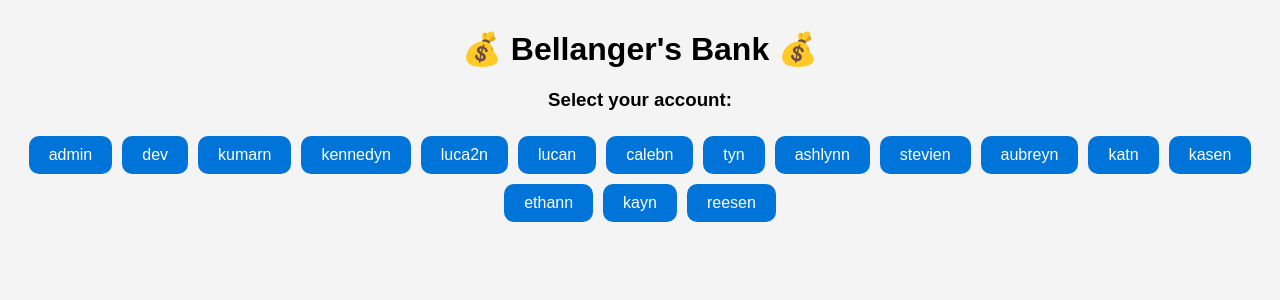
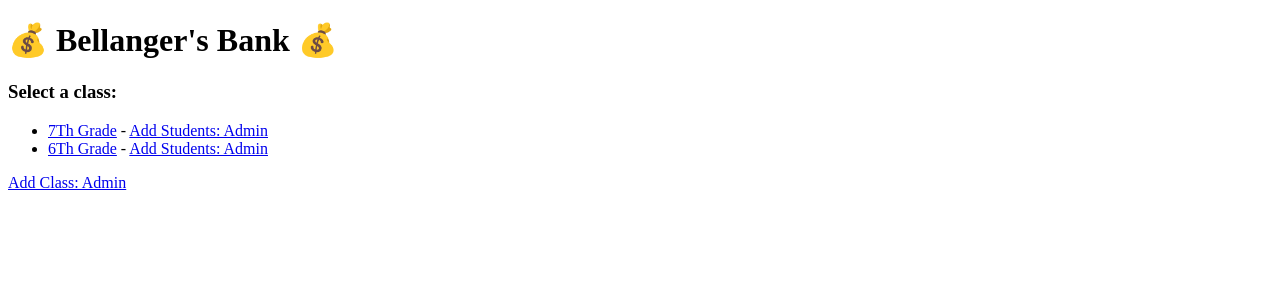
Before and after one commit to luca-anthony/BellangerBank, a Flask app: page / in a window 1280 px wide. Shown: the top 300 px of the page. Run offline with Flask 3, Linux system fonts and the light colour scheme.

Commit message:
Added multi-class support and admin class management

```diff
--- a/app.py
+++ b/app.py
@@ -3,13 +3,13 @@ from flask import Flask, render_template, request, redirect, url_for, session, f
 from datetime import datetime, timedelta
 from markupsafe import escape
 from zoneinfo import ZoneInfo
-import os
+import os, io, zipfile
 
 app = Flask(__name__)
 app.secret_key = "change_this_secret"
 
 # --- Interest rate ---
-DEFAULT_INTEREST_RATE = 0.05  # 5% per week
+DEFAULT_INTEREST_RATE = 0.05
 
 # --- Timezone ---
 CENTRAL_TZ = ZoneInfo("America/Chicago")
@@ -22,83 +22,113 @@ if os.path.exists(USERS_FILE):
     with open(USERS_FILE, "r") as f:
         USERS = json.load(f)
 else:
-    USERS = {
-        "admin": {"password": "ADMIN829381", "role": "admin"},
-        "dev": {"password": "luca09182", "role": "developer"}
-        # add other students here or via users.json
-    }
+    USERS = {"users": {"admin": {"password": "ADMIN829381", "role": "admin"}, "dev": {"password": "luca09182", "role": "developer"}}, "classes": {}}
 
-# --- Save users helper ---
+# --- Save helper ---
 def save_users():
     with open(USERS_FILE, "w") as f:
         json.dump(USERS, f, indent=4, default=str)
 
 # --- Routes ---
 
+# Home: pick class
 @app.route('/')
 def index():
-    return render_template("index.html", users=USERS)
+    return render_template("index.html", classes=USERS.get("classes", {}))
 
-@app.route('/user/<username>')
-def user_password_page(username):
+# Select student within a class
+@app.route('/class/<class_name>')
+def class_select(class_name):
+    class_name = escape(class_name)
+    if class_name not in USERS.get("classes", {}):
+        flash("Unknown class.")
+        return redirect(url_for('index'))
+    students = USERS["classes"][class_name]["students"]
+    return render_template("class_select.html", class_name=class_name, students=students)
+
+# Password page
+@app.route('/user/<class_name>/<username>')
+def user_password_page(class_name, username):
+    class_name = escape(class_name)
     username = escape(username)
-    if username not in USERS:
-        flash("Unknown user.")
+    if class_name not in USERS["classes"] or username not in USERS["classes"][class_name]["students"]:
+        flash("Unknown student.")
         return redirect(url_for('index'))
-    return render_template("password.html", username=username)
+    return render_template("password.html", username=username, class_name=class_name)
 
-@app.route('/auth/<username>', methods=['POST'])
-def authenticate(username):
+# Authenticate student
+@app.route('/auth/<class_name>/<username>', methods=['POST'])
+def authenticate(class_name, username):
+    class_name = escape(class_name)
     username = escape(username)
     entered = request.form.get("password", "")
-    if username in USERS and entered == USERS[username]["password"]:
+    student_data = USERS["classes"][class_name]["students"].get(username)
+    if student_data and entered == student_data["password"]:
         session["user"] = username
-        role = USERS[username]["role"]
-        return redirect(url_for(role))
+        session["class"] = class_name
+        return redirect(url_for("student"))
     else:
         flash("Incorrect password.")
-        return redirect(url_for('user_password_page', username=username))
+        return redirect(url_for('user_password_page', class_name=class_name, username=username))
 
+# Logout
 @app.route('/logout')
 def logout():
     session.pop("user", None)
+    session.pop("class", None)
     flash("Logged out.")
     return redirect(url_for('index'))
 
-# --- Admin ---
+# Admin panel
 @app.route('/admin', methods=['GET', 'POST'])
 def admin():
-    if "user" not in session or USERS[session["user"]]["role"] != "admin":
+    if "user" not in session or USERS["users"][session["user"]]["role"] != "admin":
         flash("Admin access required.")
         return redirect(url_for('index'))
-
     if request.method == "POST" and 'amount' in request.form:
+        class_name = request.form.get("class")
         target = request.form.get("student")
-        try:
-            amount = float(request.form.get("amount", "0"))
-        except ValueError:
-            amount = 0
-        if target in USERS and USERS[target]["role"] == "student":
-            USERS[target]["balance"] += amount
+        amount = float(request.form.get("amount", 0))
+        if class_name in USERS["classes"] and target in USERS["classes"][class_name]["students"]:
+            USERS["classes"][class_name]["students"][target]["balance"] += amount
             save_users()
             flash(f"Added ${amount:.2f} to {target}'s balance.")
         else:
             flash("Invalid student.")
+    return render_template("admin.html", classes=USERS.get("classes", {}))
 
-    return render_template("admin.html", users=USERS, enumerate=enumerate)
+# Add class (admin)
+@app.route('/add_class', methods=['GET', 'POST'])
+def add_class():
+    if "user" not in session or USERS["users"][session["user"]]["role"] != "admin":
+        flash("Admin access required.")
+        return redirect(url_for('index'))
+    if request.method == "POST":
+        class_name = request.form.get("class_name").strip()
+        students = request.form.get("students")
+        if class_name in USERS.get("classes", {}):
+            flash("Class already exists.")
+        else:
+            USERS.setdefault("classes", {})[class_name] = {"students": {}}
+            for student in students.split(","):
+                s = student.strip()
+                if s:
+                    USERS["classes"][class_name]["students"][s] = {"password": s+"pw","role":"student","balance":100,"savings_balance":0,"lock_until":None,"orders":[]}
+            save_users()
+            flash(f"Class {class_name} added with students: {students}")
+    return render_template("add_class.html")
 
-# --- Student ---
+# Student page
 @app.route('/student', methods=['GET', 'POST'])
 def student():
-    if "user" not in session:
+    if "user" not in session or "class" not in session:
         return redirect(url_for('index'))
-
+    class_name = session["class"]
     user = session["user"]
-    if USERS[user]["role"] != "student":
-        return redirect(url_for('index'))
+    student_data = USERS["classes"][class_name]["students"][user]
 
     notifications = []
-    for o in USERS[user]["orders"]:
+    for o in student_data["orders"]:
         if not o.get("notified", True) and o["status"] != "Pending":
             if o["status"] == "Approved":
                 notifications.append(f"ORDER: {o['item']} ({o['date']}) APPROVED!! Go see your teacher to claim your reward")
@@ -107,109 +137,95 @@ def student():
             o["notified"] = True
     save_users()
 
-    projected = USERS[user]["savings_balance"] * (1 + DEFAULT_INTEREST_RATE)
+    projected = student_data["savings_balance"] * (1 + DEFAULT_INTEREST_RATE)
+    return render_template("student.html", username=user, info=student_data, notifications=notifications, interest_rate=DEFAULT_INTEREST_RATE*100, projected_savings=projected)
 
-    return render_template(
-        "student.html",
-        username=user,
-        info=USERS[user],
-        notifications=notifications,
-        interest_rate=DEFAULT_INTEREST_RATE * 100,
-        projected_savings=projected
-    )
-
-# --- Savings ---
+# Savings
 @app.route('/savings', methods=['POST'])
 def savings():
-    if "user" not in session:
+    if "user" not in session or "class" not in session:
         return redirect(url_for('index'))
+    class_name = session["class"]
     user = session["user"]
-    amount = float(request.form.get("amount", "0"))
+    student_data = USERS["classes"][class_name]["students"][user]
 
-    if amount <= 0 or amount > USERS[user]["balance"]:
+    amount = float(request.form.get("amount", 0))
+    if amount <= 0 or amount > student_data["balance"]:
         flash("Invalid amount.")
     else:
         now = datetime.now(CENTRAL_TZ)
-        USERS[user]["balance"] -= amount
-        USERS[user]["savings_balance"] += amount
-        USERS[user]["lock_until"] = now.isoformat()
+        student_data["balance"] -= amount
+        student_data["savings_balance"] += amount
+        student_data["lock_until"] = now.isoformat()
         save_users()
         flash(f"${amount:.2f} moved to savings. Locked until {now + timedelta(days=7):%Y-%m-%d %H:%M %Z}")
 
     return redirect(url_for('student'))
 
-# --- Store ---
+# Store
 @app.route('/store', methods=['POST'])
 def store():
-    if "user" not in session:
+    if "user" not in session or "class" not in session:
         return redirect(url_for('index'))
+    class_name = session["class"]
     user = session["user"]
+    student_data = USERS["classes"][class_name]["students"][user]
+
     item = request.form.get("item")
     prices = {"Candy": 10, "No Homework Pass": 200}
 
     if item not in prices:
         flash("Invalid item.")
-    elif USERS[user]["balance"] < prices[item]:
+    elif student_data["balance"] < prices[item]:
         flash("Not enough funds.")
     else:
         now = datetime.now(CENTRAL_TZ)
-        USERS[user]["balance"] -= prices[item]
-        USERS[user]["orders"].append({
-            "item": item,
-            "date": now.isoformat(),
-            "status": "Pending",
-            "reason": "",
-            "notified": False
-        })
+        student_data["balance"] -= prices[item]
+        student_data["orders"].append({"item": item,"date": now.isoformat(),"status":"Pending","reason":"","notified":False})
         save_users()
         flash(f"Purchased {item}, waiting for teacher approval!")
 
     return redirect(url_for('student'))
 
-# --- Orders (Admin) ---
-@app.route('/approve_order/<student>/<int:idx>')
-def approve_order(student, idx):
-    USERS[student]["orders"][idx]["status"] = "Approved"
-    USERS[student]["orders"][idx]["notified"] = False
+# Orders admin
+@app.route('/approve_order/<class_name>/<student>/<int:idx>')
+def approve_order(class_name, student, idx):
+    USERS["classes"][class_name]["students"][student]["orders"][idx]["status"] = "Approved"
+    USERS["classes"][class_name]["students"][student]["orders"][idx]["notified"] = False
     save_users()
     flash(f"Order approved for {student}")
     return redirect(url_for('admin'))
 
-@app.route('/deny_order/<student>/<int:idx>', methods=['POST'])
-def deny_order(student, idx):
+@app.route('/deny_order/<class_name>/<student>/<int:idx>', methods=['POST'])
+def deny_order(class_name, student, idx):
     reason = request.form.get("reason", "")
-    USERS[student]["orders"][idx]["status"] = "Denied"
-    USERS[student]["orders"][idx]["reason"] = reason
-    USERS[student]["orders"][idx]["notified"] = False
+    USERS["classes"][class_name]["students"][student]["orders"][idx]["status"] = "Denied"
+    USERS["classes"][class_name]["students"][student]["orders"][idx]["reason"] = reason
+    USERS["classes"][class_name]["students"][student]["orders"][idx]["notified"] = False
     save_users()
     flash(f"Order denied for {student}")
     return redirect(url_for('admin'))
 
-# --- Leaderboard ---
+# Leaderboard
 @app.route('/leaderboard')
 def leaderboard():
     if "user" not in session:
         return redirect(url_for('index'))
 
     leaderboard_data = []
-    for name, data in USERS.items():
-        if data["role"] == "student":
+    for class_name, class_data in USERS.get("classes", {}).items():
+        for name, data in class_data["students"].items():
             total = data["balance"] + data["savings_balance"]
             leaderboard_data.append({"name": name, "total": total})
-
     leaderboard_data.sort(key=lambda x: x["total"], reverse=True)
     return render_template("leaderboard.html", leaderboard=leaderboard_data, enumerate=enumerate)
 
-# --- Developer: download all files ---
+# Developer download
 @app.route('/developer')
 def developer():
-    if "user" not in session or USERS[session["user"]]["role"] != "developer":
+    if "user" not in session or USERS["users"][session["user"]]["role"] != "developer":
         flash("Developer access required.")
         return redirect(url_for('index'))
-
-    import zipfile
-    import io
-
     mem_zip = io.BytesIO()
     with zipfile.ZipFile(mem_zip, 'w') as zipf:
         for folder, _, files in os.walk('.'):
@@ -219,5 +235,39 @@ def developer():
     mem_zip.seek(0)
     return send_file(mem_zip, download_name="bellangerbank_files.zip", as_attachment=True)
 
+@app.route('/add_students/<class_name>', methods=['GET', 'POST'])
+def add_students(class_name):
+    if "user" not in session or USERS["users"][session["user"]]["role"] != "admin":
+        flash("Admin access required.")
+        return redirect(url_for('index'))
+
+    class_name = escape(class_name)
+    if class_name not in USERS.get("classes", {}):
+        flash("Class not found.")
+        return redirect(url_for('index'))
+
+    if request.method == "POST":
+        new_students = request.form.get("students", "")
+        added = []
+        for student in new_students.split(","):
+            s = student.strip()
+            if s and s not in USERS["classes"][class_name]["students"]:
+                USERS["classes"][class_name]["students"][s] = {
+                    "password": s + "pw",
+                    "role": "student",
+                    "balance": 100,
+                    "savings_balance": 0,
+                    "lock_until": None,
+                    "orders": []
+                }
+                added.append(s)
+        save_users()
+        if added:
+            flash(f"Added students: {', '.join(added)}")
+        else:
+            flash("No valid new students were added.")
+
+    return render_template("add_students.html", class_name=class_name)
+
 if __name__ == "__main__":
     app.run(debug=True)
--- a/templates/index.html
+++ b/templates/index.html
@@ -2,21 +2,15 @@
 <html>
 <head>
     <title>Bellanger's Bank</title>
-    <style>
-        body { font-family: Arial; text-align: center; background: #f4f4f4; }
-        h1 { margin-top: 30px; }
-        .user-list { display: flex; flex-wrap: wrap; justify-content: center; margin-top: 20px; }
-        a { background: #0074D9; color: white; padding: 10px 20px; border-radius: 10px; text-decoration: none; margin: 5px; }
-        a:hover { background: #005fa3; }
-    </style>
 </head>
 <body>
     <h1>💰 Bellanger's Bank 💰</h1>
-    <h3>Select your account:</h3>
-    <div class="user-list">
-        {% for name, data in users.items() %}
-            <a href="{{ url_for('user_password_page', username=name) }}">{{ name }}</a>
+    <h3>Select a class:</h3>
+    <ul>
+        {% for class_name, class_data in classes.items() %}
+            <li><a href="{{ url_for('class_select', class_name=class_name) }}">{{ class_name.replace('_',' ').title() }}</a> - <a href="{{ url_for('add_students', class_name=class_name) }}">Add Students: Admin</a></li>
         {% endfor %}
-    </div>
+    </ul>
+    <a href="{{ url_for('add_class') }}">Add Class: Admin</a>
 </body>
 </html>
--- a/templates/password.html
+++ b/templates/password.html
@@ -11,7 +11,8 @@
 </head>
 <body>
     <h1>Login as {{ username }}</h1>
-    <form action="{{ url_for('authenticate', username=username) }}" method="post">
+    <h3>Class: {{ class_name.replace('_',' ').title() }}</h3>
+    <form action="{{ url_for('authenticate', class_name=class_name, username=username) }}" method="post">
         <input type="password" name="password" placeholder="Enter password" required><br>
         <button type="submit">Login</button>
     </form>
--- a/templates/student.html
+++ b/templates/student.html
@@ -14,6 +14,7 @@
 </head>
 <body>
 <h1>Welcome, {{ username }}!</h1>
+<h3>Class: {{ class_name.replace('_',' ').title() }}</h3>
 
 {% if notifications %}
 <div class="card">
```
Also changed, not shown: templates/add_class.html (added, +15 -0 lines), templates/add_students.html (added, +14 -0 lines), templates/admin.html (+20 -13 lines), templates/class_select.html (added, +16 -0 lines), users.json (+14 -1 lines).
